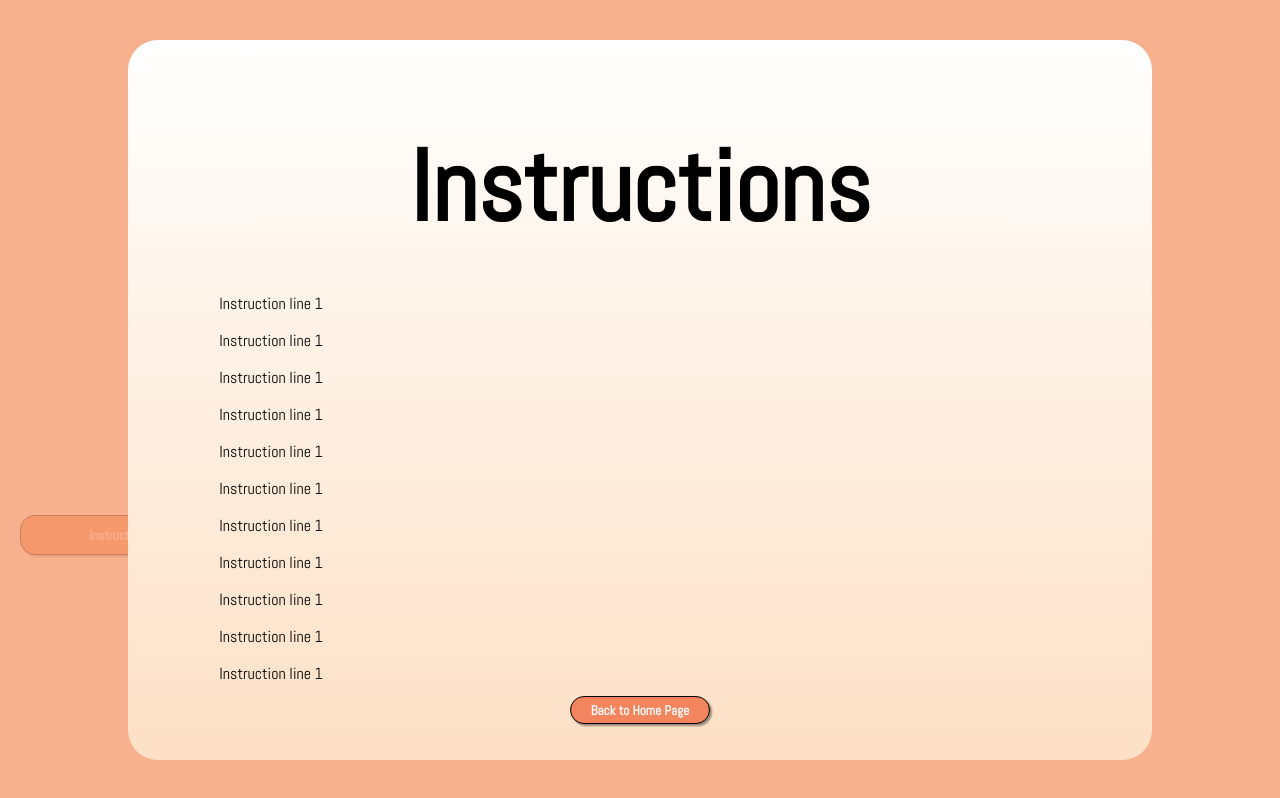
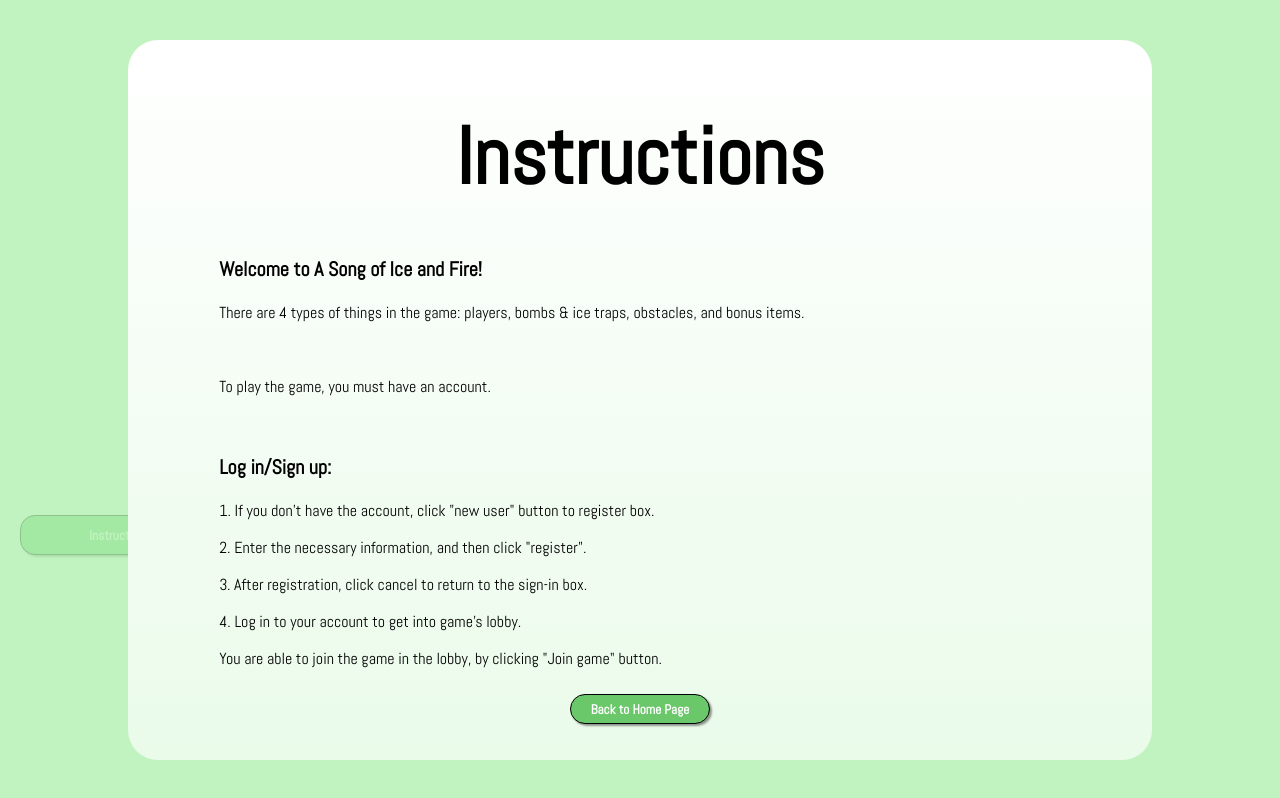
Before and after one commit to timnisgay/comp4021fp, a website: page public/index.html in a window 1280 px wide. Both pictures are taken after a click on the button "Instructions". Drawn offline with nearby package versions, Linux system fonts and the light colour scheme; no server answers.

Commit message:
Add instruction page, and change colour

```diff
--- a/public/css/style.css
+++ b/public/css/style.css
@@ -5,13 +5,13 @@
     --field-background: white;
     --field-background-hover: #eee;
     --input-background: #eee;
-    --overlay-background: rgba(245, 158, 114, 0.8);
-    --overlay-caption-color: #eb4a40;
-    --overlay-content-background: linear-gradient(white, #fde0c5);
+    --overlay-background: rgba(178, 240, 178, 0.8);
+    --overlay-caption-color: #156a15;
+    --overlay-content-background: linear-gradient(white, #eafbea);
 
-    --header-background: linear-gradient(to right, #eb4a40, #f59e72);
-    --main-panel-background: linear-gradient(white, #fde0c5);
-    --online-users-panel-background: linear-gradient(to right, #fde0c5, #facba6);
+    --header-background: linear-gradient(to right, #156a15, #7fe67f);
+    --main-panel-background: linear-gradient(white, #eafbea);
+    --online-users-panel-background: linear-gradient(to right, #eafbea, #6ae26a);
     --chat-panel-background: none;
 
     --title-color: white;
@@ -20,13 +20,13 @@
     --font-color: black;
     --date-color: gray;
 
-    --signin-form-background: #fde0c5;
-    --register-form-background: linear-gradient(#fde0c5, #facba6);
+    --signin-form-background: #eafbea;
+    --register-form-background: linear-gradient(#eafbea, #6ae26a);
     --warning-color: red;
 
     --button-color: white;
-    --button-background: #f2855d;
-    --button-background-hover: #f8b58b;
+    --button-background: #6ac86a;
+    --button-background-hover: #7dcf7d;
 }
 * {
     font-family: "Abel", sans-serif;
@@ -239,7 +239,7 @@
 }
 
 .instruction-title {
-    font-size: 100px;
+    font-size: 80px;
     margin-bottom: 20px;
 }
 
@@ -249,6 +249,12 @@
     width: 90%;
     height: 90%;
     overflow-y: scroll;
+}
+
+.instruction-subHeadings {
+    font-size: 20px;
+    font-weight: bold;
+    margin-bottom: 20px;
 }
 
 /* lobby page */
@@ -358,7 +364,7 @@
 
 .game-stats-box {
     box-sizing: border-box;
-    border: 1vmin solid #f8b58b;
+    border: 1vmin solid #156a15;
     border-radius: 2vmin;
     height: min-content;
 }
--- a/public/index.html
+++ b/public/index.html
@@ -57,36 +57,38 @@
                 <div class="spacer-2"></div>
                 <div class="instruction-content">
                     <!-- TODO: type all instructions here -->
-                    <ul>Instruction line 1</ul>
-                    <ul>Instruction line 1</ul>
-                    <ul>Instruction line 1</ul>
-                    <ul>Instruction line 1</ul>
-                    <ul>Instruction line 1</ul>
-                    <ul>Instruction line 1</ul>
-                    <ul>Instruction line 1</ul>
-                    <ul>Instruction line 1</ul>
-                    <ul>Instruction line 1</ul>
-                    <ul>Instruction line 1</ul>
-                    <ul>Instruction line 1</ul>
-                    <ul>Instruction line 1</ul>
-                    <ul>Instruction line 1</ul>
-                    <ul>Instruction line 1</ul>
-                    <ul>Instruction line 1</ul>
-                    <ul>Instruction line 1</ul>
-                    <ul>Instruction line 1</ul>
-                    <ul>Instruction line 1</ul>
-                    <ul>Instruction line 1</ul>
-                    <ul>Instruction line 1</ul>
-                    <ul>Instruction line 1</ul>
-                    <ul>Instruction line 1</ul>
-                    <ul>Instruction line 1</ul>
-                    <ul>Instruction line 1</ul>
-                    <ul>Instruction line 1</ul>
-                    <ul>Instruction line 1</ul>
-                    <ul>Instruction line 1</ul>
-                    <ul>Instruction line 1</ul>
-                    <ul>Instruction line 1</ul>
-                    <ul>Instruction line 1</ul>
+                    <ul class="instruction-subHeadings">Welcome to A Song of Ice and Fire!</ul>
+                    <ul>There are 4 types of things in the game: players, bombs & ice traps, obstacles, and bonus items.</ul>
+                    <br>
+                    <ul>To play the game, you must have an account.</ul>
+                    <br>
+                    <ul class="instruction-subHeadings">Log in/Sign up:</ul>
+                    <ul>1. If you don't have the account, click "new user" button to register box.</ul>
+                    <ul>2. Enter the necessary information, and then click "register".</ul>
+                    <ul>3. After registration, click cancel to return to the sign-in box. </ul>
+                    <ul>4. Log in to your account to get into game's lobby.</ul>
+                    <ul>You are able to join the game in the lobby, by clicking "Join game" button.</ul>
+                    <ul>The game will start when there is 4 players joined the game.</ul>
+                    <br>
+                    <ul class="instruction-subHeadings">Game Rules:</ul>
+                    <ul>There are several things that you can do in the game.</ul>
+                    <ul>1. press "up" "down" "left" "right" keys to move the player.</ul>
+                    <ul>2. press "b" key to place a bomb, it can be used to kill other players and destory brown breakable obstacles.</ul>
+                    <ul>3. press "v" key to place a ice trap, it can stop player's movement for a short period of time.</ul>
+                    <ul>When the brown obstacles are destoryed, it may have some bonus items dropped randomly,</ul>
+                    <ul>which has effects on the number of placeable bombs, ice trap, and their attack radius.</ul>
+                    <br>
+                    <ul class="instruction-subHeadings">Win the game:</ul>
+                    <ul>To win the game, survive until all other players die!</ul>
+                    <ul>The game will end and show the current game statistics.</ul>
+                    <ul>Click "return lobby" to go back to game's lobby, or "logout" to log out directly.</ul>
+                    <br>
+                    <ul class="instruction-subHeadings">Cheat Mode:</ul>
+                    <ul>If you want to cheat, activate your cheat mode by pressing "whitespace" key.</ul>
+                    <ul>It will keep the attack radius in its highest limit, and the number of placeable bombs and ice trap will be infinite.</ul>
+                    <ul>Release the key will return to its normal state.</ul>
+                    <br>
+                    <br>
                 </div>
                 <div class="spacer-2"></div>
                 <button id="instruction-home">Back to Home Page</button>
```
